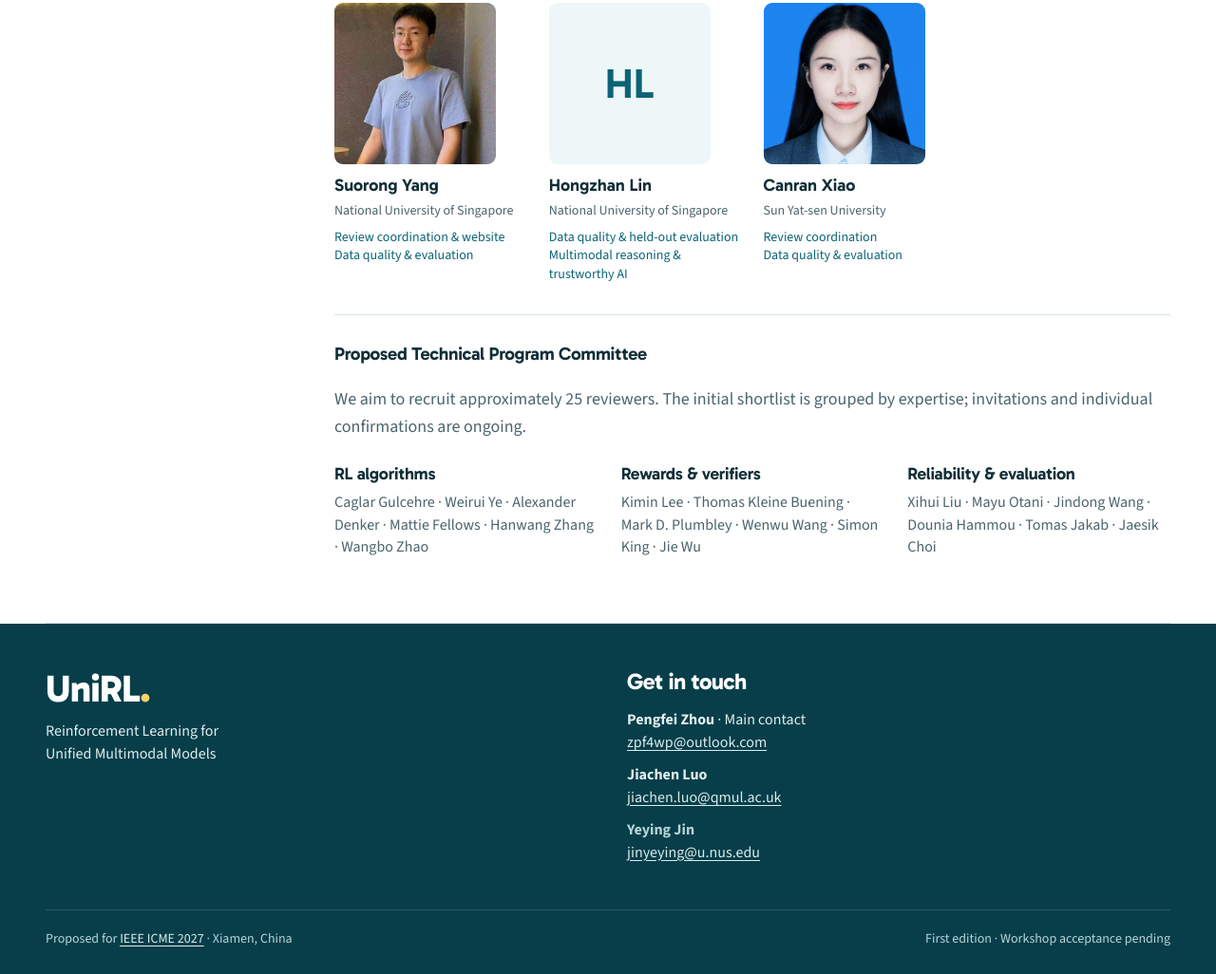
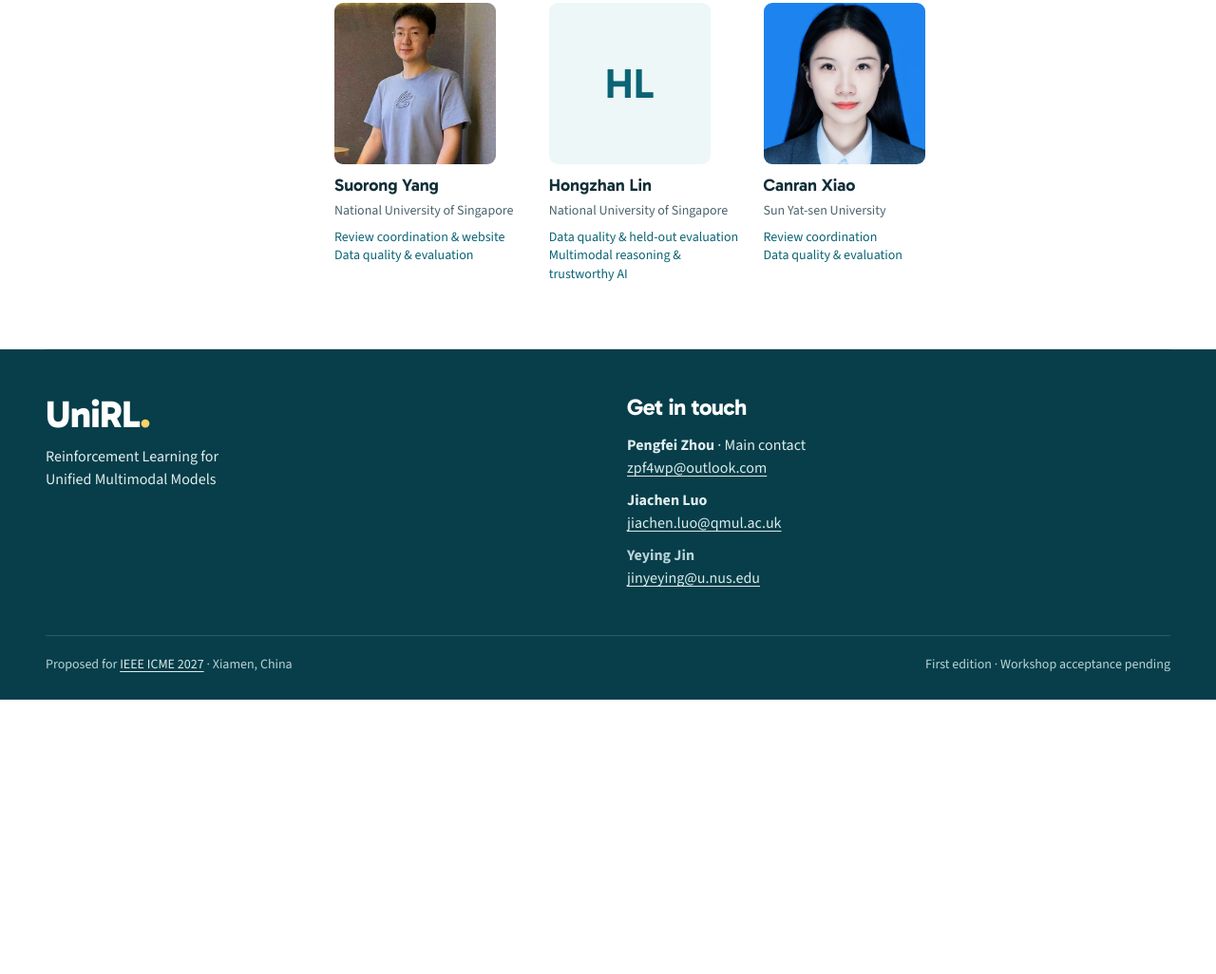
Before and after one commit to unirl-workshop/unirl-workshop.github.io, a plain HTML site: page index.html in a window 1280 px wide. Shown: the part 6754-7780 px from the top of the page at 95% size. After the commit the page ends 7491 px from the top, so only its background shows below. Drawn offline with Linux system fonts and the light colour scheme.

Commit message:
Remove proposed technical program committee section

```diff
--- a/index.html
+++ b/index.html
@@ -121,11 +121,7 @@
     <li><img class="photo" src="assets/people/suorong-yang.png" alt="Suorong Yang" width="320" height="320" loading="lazy"><h4>Suorong Yang</h4><p class="affiliation">National University of Singapore</p><p class="person-role">Review coordination &amp; website<br> Data quality &amp; evaluation</p></li>
     <li><span class="photo person-monogram" aria-hidden="true">HL</span><h4>Hongzhan Lin</h4><p class="affiliation">National University of Singapore</p><p class="person-role">Data quality &amp; held-out evaluation<br> Multimodal reasoning &amp; trustworthy AI</p></li>
     <li><img class="photo" src="assets/people/canran-xiao.jpg" alt="Canran Xiao" width="320" height="320" loading="lazy"><h4>Canran Xiao</h4><p class="affiliation">Sun Yat-sen University</p><p class="person-role">Review coordination<br> Data quality &amp; evaluation</p></li>
-  </ul><h3 class="group-heading">Proposed Technical Program Committee</h3><p class="body-copy">We aim to recruit approximately 25 reviewers. The initial shortlist is grouped by expertise; invitations and individual confirmations are ongoing.</p><div class="research-questions tpc-shortlist">
-    <div><h3>RL algorithms</h3><p>Caglar Gulcehre · Weirui Ye · Alexander Denker · Mattie Fellows · Hanwang Zhang · Wangbo Zhao</p></div>
-    <div><h3>Rewards &amp; verifiers</h3><p>Kimin Lee · Thomas Kleine Buening · Mark D. Plumbley · Wenwu Wang · Simon King · Jie Wu</p></div>
-    <div><h3>Reliability &amp; evaluation</h3><p>Xihui Liu · Mayu Otani · Jindong Wang · Dounia Hammou · Tomas Jakab · Jaesik Choi</p></div>
-  </div></div>
+  </ul></div>
 </section>
 </main>
 
```
